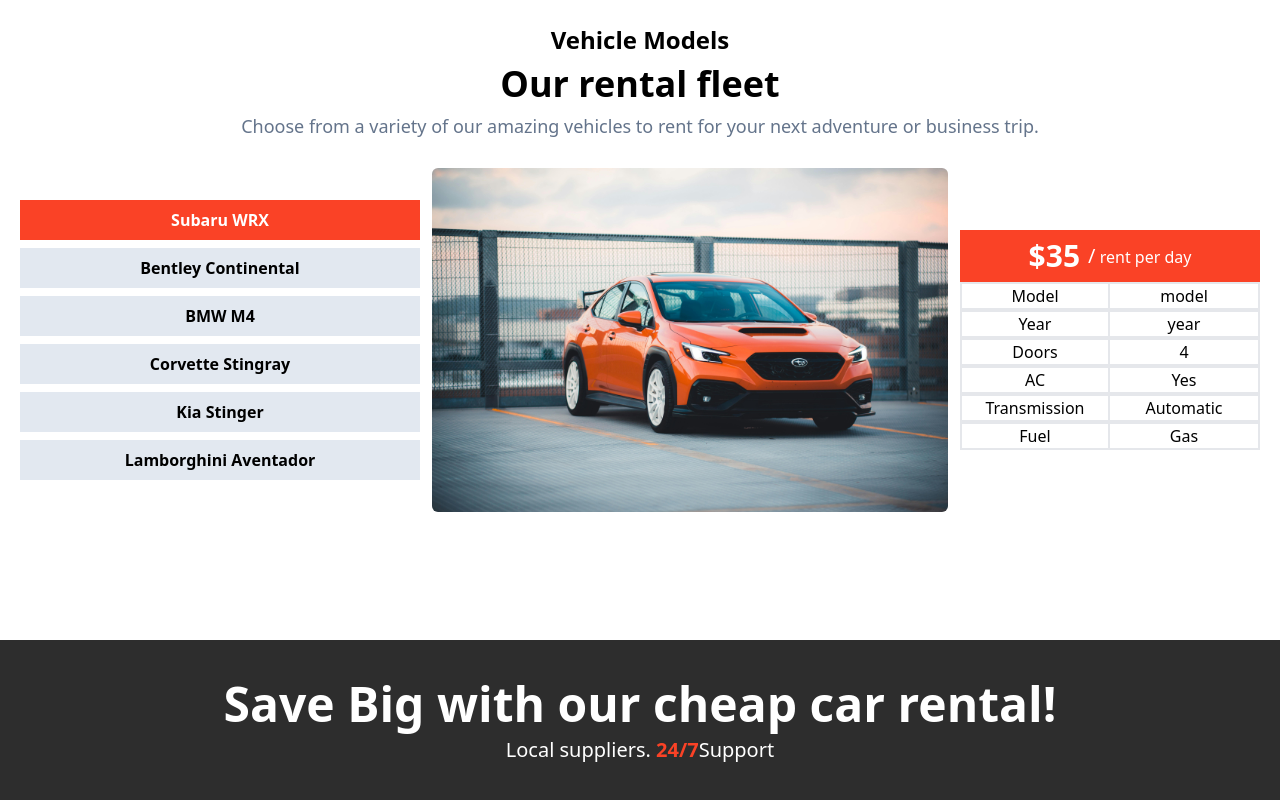
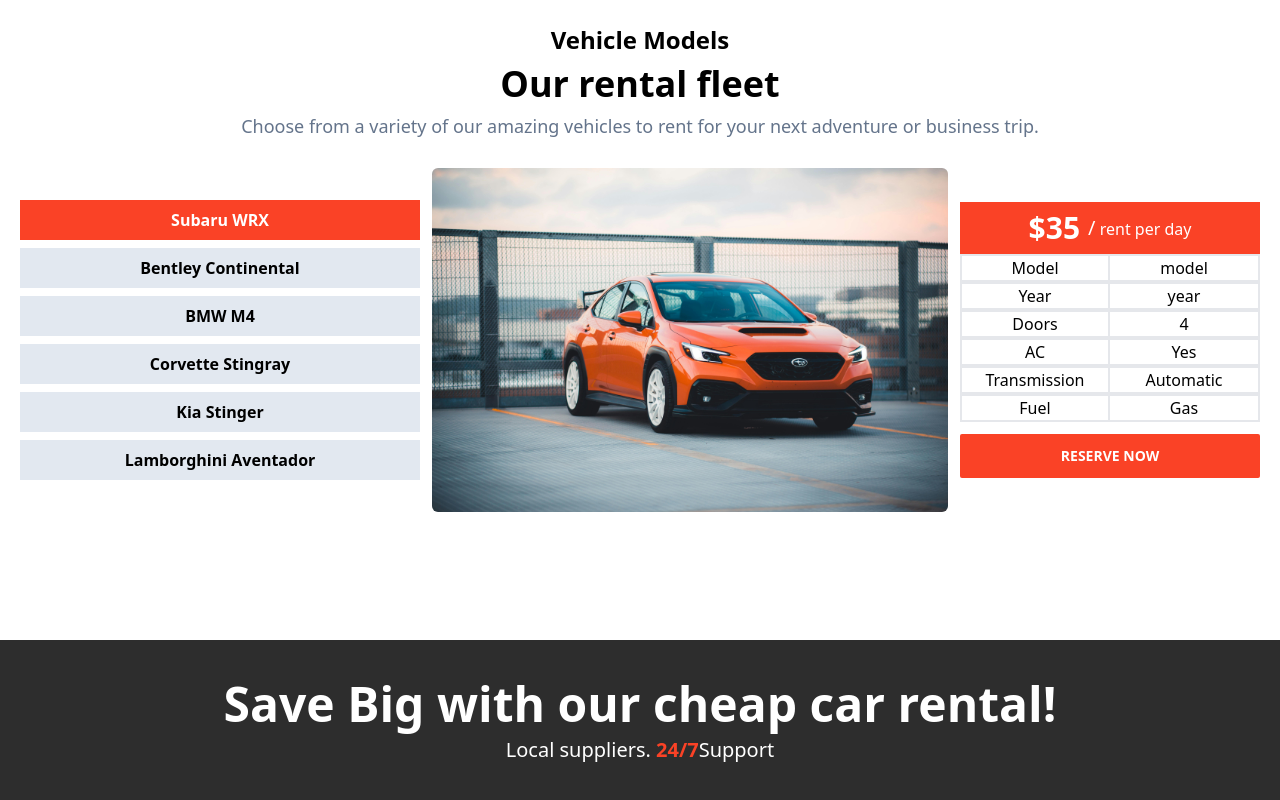
Before and after one commit to joseph-lang7/Car-Rental, a React (Vite) app: page / in a window 1280 px wide. Shown: the part 1672-2472 px from the top of the page. Built offline with nearby package versions, Linux system fonts and the light colour scheme.

Commit message:
Add button to rental fleet section

```diff
--- a/src/components/RentalFleet.jsx
+++ b/src/components/RentalFleet.jsx
@@ -187,6 +187,9 @@
                   <div>{selectedCar.fuel}</div>
                 </div>
               </div>
+              <button className="w-full mt-3 text-sm text-white hover:shadow-lg hover:bg-[#de462f] transition-all duration-300 font-bold p-3 bg-[#FA4226] rounded-sm">
+                RESERVE NOW
+              </button>
             </div>
           </div>
         </div>
```
